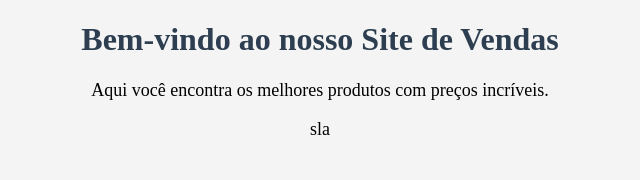
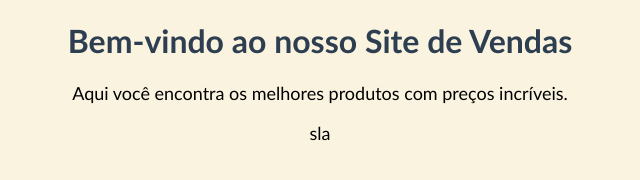
Before and after one commit to mabisjwk/Vendas, a plain HTML site: page index.html in a window 1280 px wide. Shown: the whole page, without its empty margins (320-960 px from the left). Drawn offline with Linux system fonts and the light colour scheme.

Commit message:
Alteração na cor de fundo do site Ref #5.

```diff
--- a/estilo.css
+++ b/estilo.css
@@ -1,5 +1,7 @@
 body {
-    background-color: #f4f4f4;
+    background-color: #faf3e0;
+    margin: 20px;
+    font-family: 'Trebuchet MS', helvetica sans-serif;
     margin: 20px;
 }
 
```
